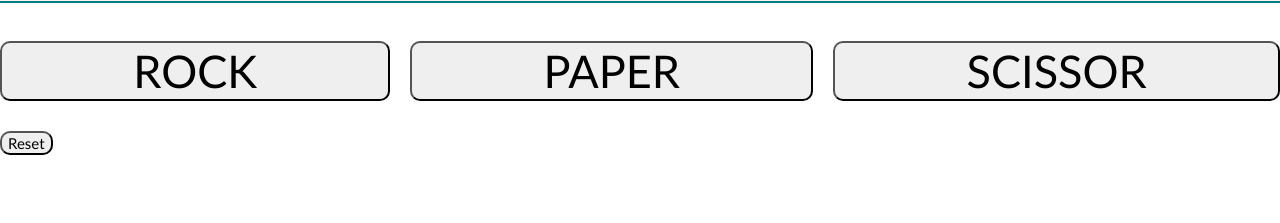
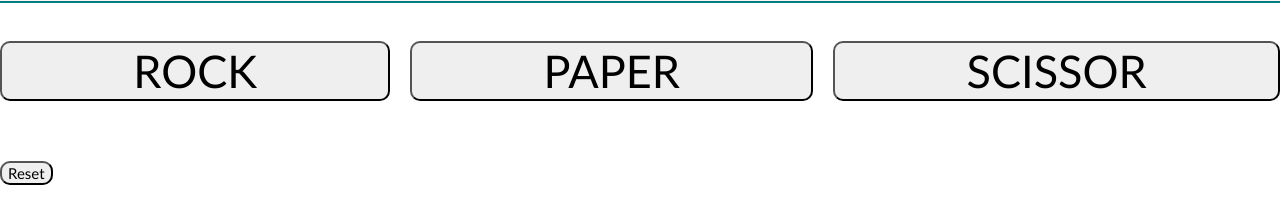
Before and after one commit to Tarun25-dev/practice-javascript, a plain HTML site: page rock-paper-scissor/index.html in a window 1280 px wide. Shown: the part 89-312 px from the top of the page. Drawn offline with Linux system fonts and the light colour scheme.

Commit message:
Update index.html

```diff
--- a/rock-paper-scissor/index.html
+++ b/rock-paper-scissor/index.html
@@ -42,7 +42,7 @@
             display:flex;
             align-items:center;
             justify-content:center;
-            gap:30px;
+            margin-top:30px;
     </style>
 </head>
 <body>
```
